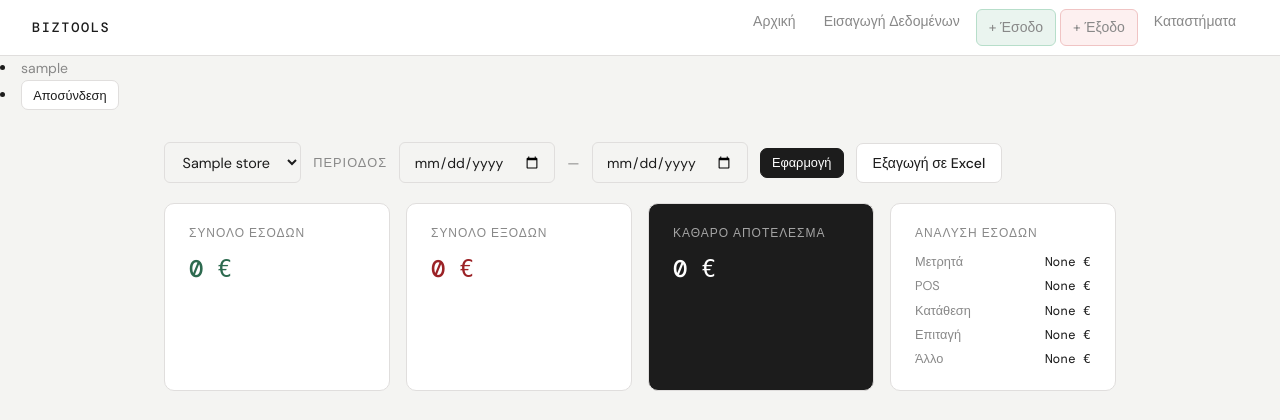
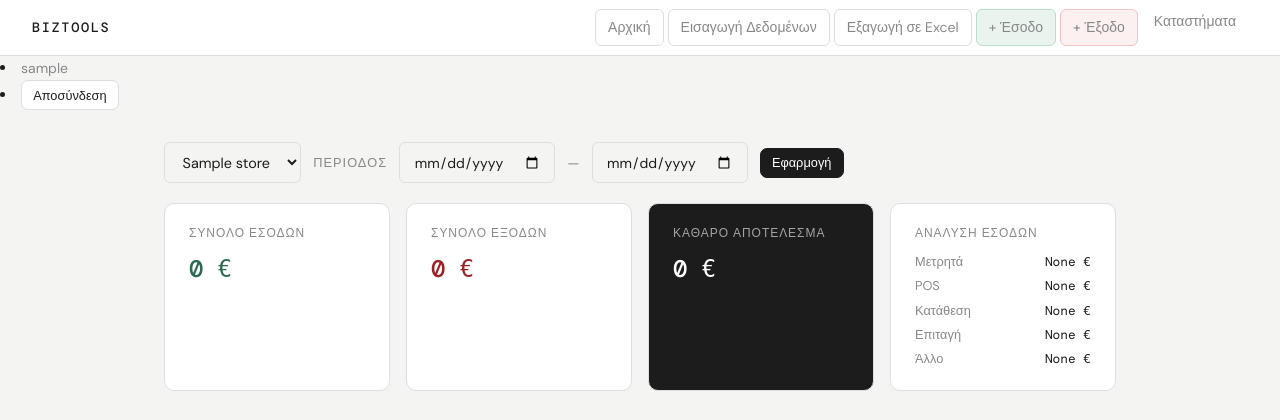
Before and after one commit to TelisK/business-tools, a Django app: page // in a window 1280 px wide. Shown: the top 420 px of the page. Run offline with Django 5.2, Linux system fonts and the light colour scheme; a user stored in the database is signed in; tables that the repository leaves empty hold one stand-in row (values such as "Sample post").

Commit message:
html change location of export data

```diff
--- a/income_expenses/templates/income_expenses/base.html
+++ b/income_expenses/templates/income_expenses/base.html
@@ -405,8 +405,9 @@
 <nav>
     <a href="{% url 'income_expenses:index' %}" class="nav-brand">BizTools</a>
     <ul class="nav-links">
-        <li><a href="{% url 'income_expenses:index' %}">Αρχική</a></li>
-        <li><a href="{% url 'income_expenses:load_old_data' %}">Εισαγωγή Δεδομένων</a></li>
+        <li><a href="{% url 'income_expenses:index' %}" class="btn btn-secondary">Αρχική</a></li>
+        <li><a href="{% url 'income_expenses:load_old_data' %}" class="btn btn-secondary">Εισαγωγή Δεδομένων</a></li>
+        <li><a href="{% url 'income_expenses:export_data' %}?store={{ store.id }}" class="btn btn-secondary">Εξαγωγή σε Excel</a></li>
         <li><a href="{% url 'income_expenses:submit_income' %}" class="btn-income btn btn-sm">+ Έσοδο</a></li>
         <li><a href="{% url 'income_expenses:submit_expense' %}" class="btn-expense btn btn-sm">+ Έξοδο</a></li>
         <li><a href="{% url 'income_expenses:stores' %}">Καταστήματα</a></li>
--- a/income_expenses/templates/income_expenses/index.html
+++ b/income_expenses/templates/income_expenses/index.html
@@ -17,9 +17,7 @@
         <span style="color:var(--text-muted); font-size:0.875rem;">—</span>
         <input type="date" name="date_to" value="{{ date_to }}" style="font-size:0.875rem;">
         <button type="submit" class="btn btn-primary btn-sm">Εφαρμογή</button>
-        <a href="{% url 'income_expenses:export_data' %}?store={{ store.id }}" class="btn btn-secondary">
-    Εξαγωγή σε Excel
-</a>
+
     </form>
 
     <!-- Totals -->
```
